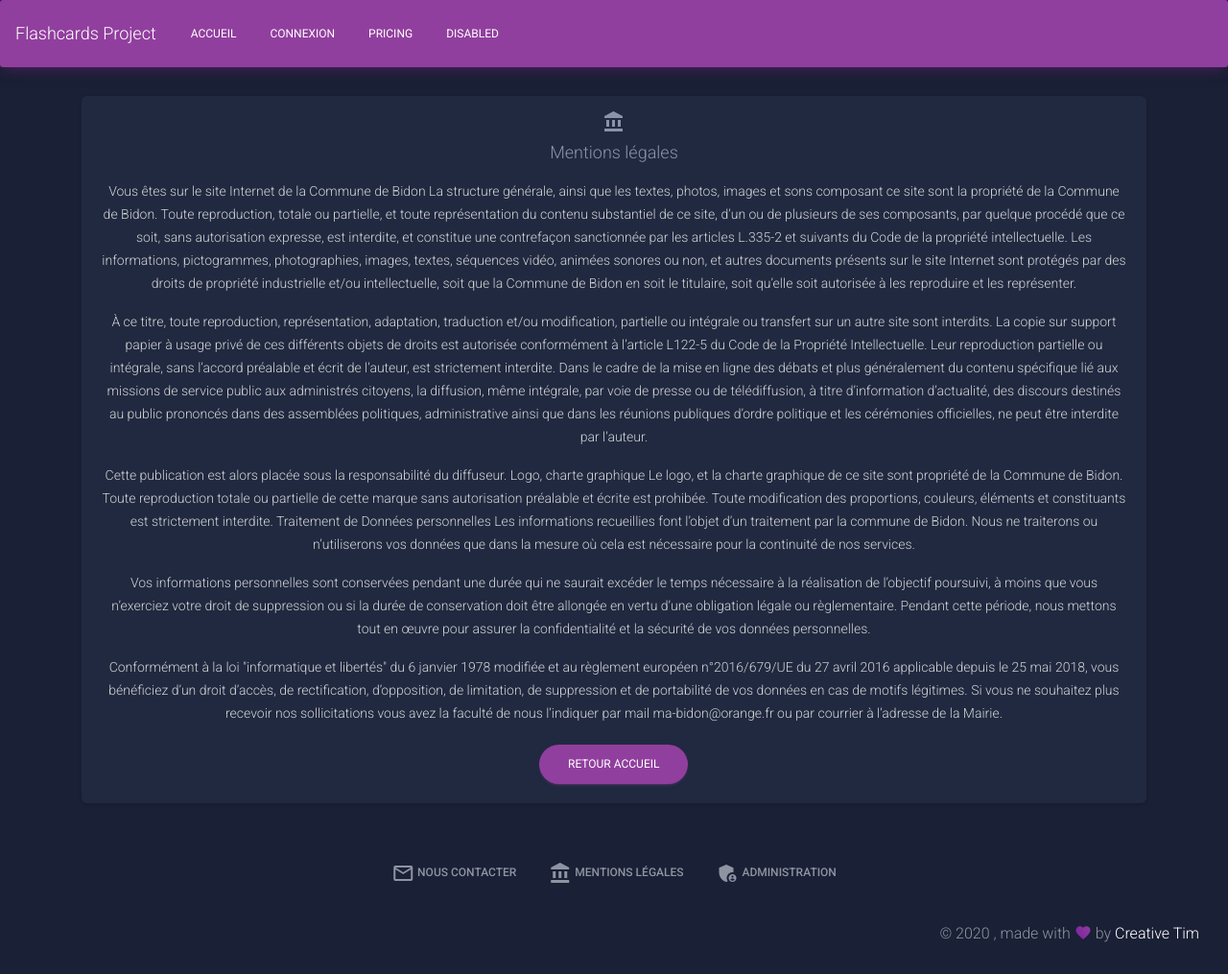
After one commit to Tofu-Sauvage/flashcard_project, a PHP site: template templates/pages/mentionsLegales.html.twig in a window 1280 px wide. The commit adds this page. Shown: the whole page at 96% size. Run offline with PHP 8.4, Linux system fonts and the light colour scheme; the template is opened without the code that fills it, so the values that code supplies are empty; some libraries are stand-ins or nearby versions.

Commit message:
Footer/Form contact/Mentions légales

```diff
--- a/templates/components/footer.html.twig
+++ b/templates/components/footer.html.twig
@@ -3,13 +3,13 @@
     <nav class="">
       <ul>
         <li>
-          <a href="https://www.creative-tim.com"
+          <a href="{{ path('contact') }}"
             ><i class="material-icons">mail_outline</i>
             Nous contacter
           </a>
         </li>
         <li>
-          <a href="https://creative-tim.com/presentation"
+          <a href="{{ path('mentions-legales') }}"
             ><i class="material-icons">account_balance</i>
             Mentions légales
           </a>
--- /dev/null
+++ b/templates/pages/mentionsLegales.html.twig
@@ -0,0 +1,65 @@
+{% extends "base.html.twig" %} {% block body %}
+
+<div class="card card-profile">
+
+  <div class="card-body">
+    <i class="material-icons">account_balance</i>
+    <h4 class="card-title">Mentions légales</h4>
+    <p class="card-description" >
+      <p style="color:lightgrey;">Vous êtes sur le site Internet de la Commune de Bidon La structure
+      générale, ainsi que les textes, photos, images et sons composant ce site
+      sont la propriété de la Commune de Bidon. Toute reproduction, totale ou
+      partielle, et toute représentation du contenu substantiel de ce site, d’un
+      ou de plusieurs de ses composants, par quelque procédé que ce soit, sans
+      autorisation expresse, est interdite, et constitue une contrefaçon
+      sanctionnée par les articles L.335-2 et suivants du Code de la propriété
+      intellectuelle. Les informations, pictogrammes, photographies, images,
+      textes, séquences vidéo, animées sonores ou non, et autres documents
+      présents sur le site Internet sont protégés par des droits de propriété
+      industrielle et/ou intellectuelle, soit que la Commune de Bidon en soit le
+      titulaire, soit qu’elle soit autorisée à les reproduire et les
+      représenter.</p>
+      <p style="color:lightgrey;">À ce titre, toute reproduction, représentation, adaptation,
+      traduction et/ou modification, partielle ou intégrale ou transfert sur un
+      autre site sont interdits. La copie sur support papier à usage privé de
+      ces différents objets de droits est autorisée conformément à l’article
+      L122-5 du Code de la Propriété Intellectuelle. Leur reproduction partielle
+      ou intégrale, sans l’accord préalable et écrit de l’auteur, est
+      strictement interdite. Dans le cadre de la mise en ligne des débats et
+      plus généralement du contenu spécifique lié aux missions de service public
+      aux administrés citoyens, la diffusion, même intégrale, par voie de presse
+      ou de télédiffusion, à titre d’information d’actualité, des discours
+      destinés au public prononcés dans des assemblées politiques,
+      administrative ainsi que dans les réunions publiques d’ordre politique et
+      les cérémonies officielles, ne peut être interdite par l’auteur.</p>
+      <p style="color:lightgrey;">Cette
+      publication est alors placée sous la responsabilité du diffuseur. Logo,
+      charte graphique Le logo, et la charte graphique de ce site sont propriété
+      de la Commune de Bidon. Toute reproduction totale ou partielle de cette
+      marque sans autorisation préalable et écrite est prohibée. Toute
+      modification des proportions, couleurs, éléments et constituants est
+      strictement interdite. Traitement de Données personnelles Les informations
+      recueillies font l’objet d’un traitement par la commune de Bidon. Nous ne
+      traiterons ou n’utiliserons vos données que dans la mesure où cela est
+      nécessaire pour la continuité de nos services. </p>
+      <p style="color:lightgrey;">Vos informations
+      personnelles sont conservées pendant une durée qui ne saurait excéder le
+      temps nécessaire à la réalisation de l’objectif poursuivi, à moins que
+      vous n’exerciez votre droit de suppression ou si la durée de conservation
+      doit être allongée en vertu d’une obligation légale ou règlementaire.
+      Pendant cette période, nous mettons tout en œuvre pour assurer la
+      confidentialité et la sécurité de vos données personnelles. </p>
+      <p style="color:lightgrey;">Conformément à
+      la loi "informatique et libertés" du 6 janvier 1978 modifiée et au
+      règlement européen n°2016/679/UE du 27 avril 2016 applicable depuis le 25
+      mai 2018, vous bénéficiez d’un droit d’accès, de rectification,
+      d’opposition, de limitation, de suppression et de portabilité de vos
+      données en cas de motifs légitimes. Si vous ne souhaitez plus recevoir nos
+      sollicitations vous avez la faculté de nous l’indiquer par mail
+      ma-bidon@orange.fr ou par courrier à l’adresse de la Mairie.</p>
+    </p>
+    <a href="{{ path('index') }}" class="btn btn-primary btn-round">Retour accueil</a>
+  </div>
+</div>
+
+{% endblock body%}
```
Also changed, not shown: config/routes.yaml (+8 -0 lines), src/Controller/MentionsLegalesController.php (added, +13 -0 lines), src/Controller/MessageController.php (added, +28 -0 lines), src/Entity/Message.php (added, +94 -0 lines), src/Form/ContactType.php (added, +32 -0 lines), src/Repository/MessageRepository.php (added, +50 -0 lines), templates/pages/contactForm.html.twig (added, +84 -0 lines), var/data.db.
